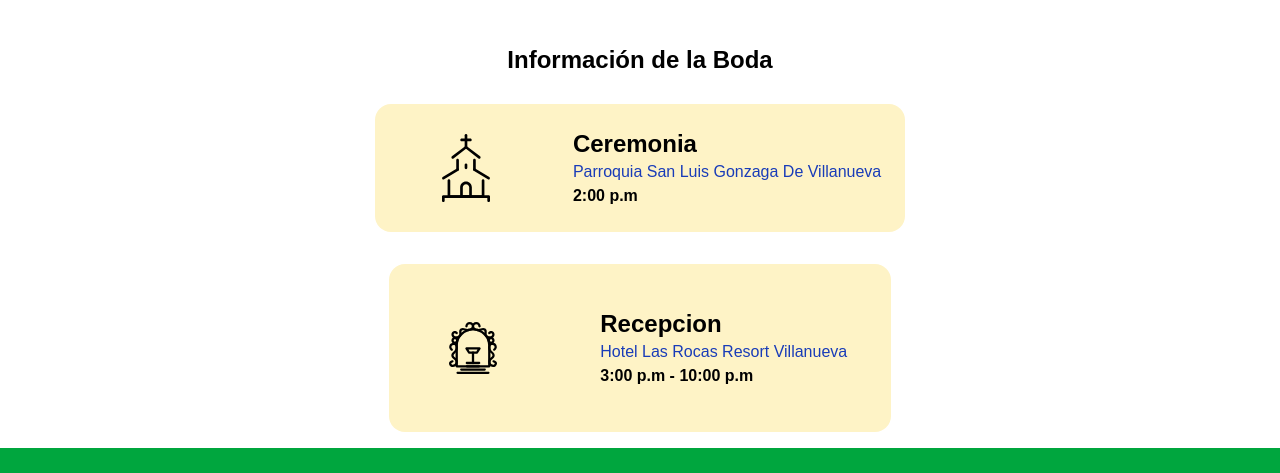
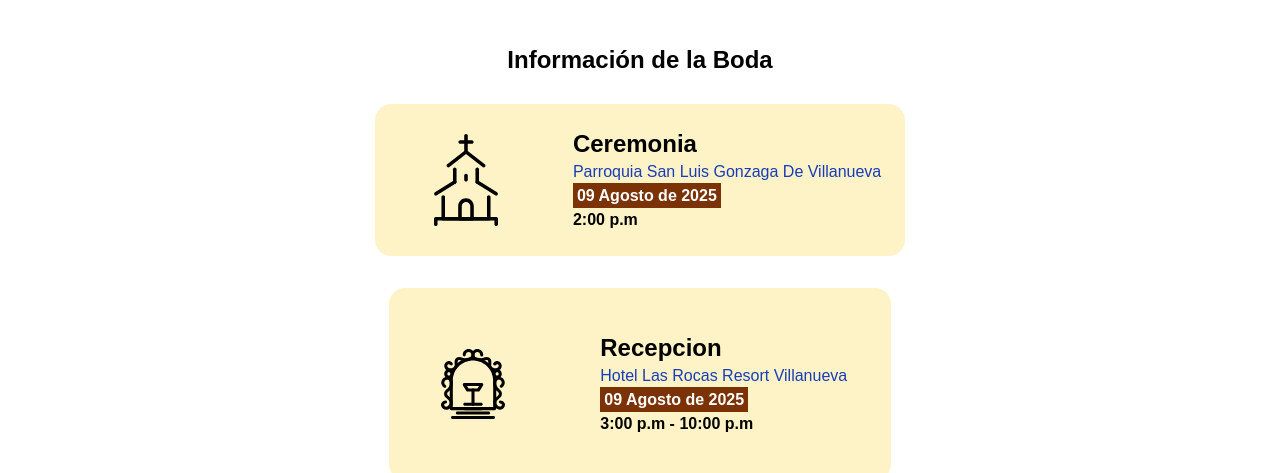
Before and after one commit to nilspineda/dianaquesada.github.io, an Astro site: page / in a window 1280 px wide. Shown: the part 1632-2105 px from the top of the page. Built offline with nearby package versions, Linux system fonts and the light colour scheme; Astro itself is replaced by a stand-in of ours.

Commit message:
Update Informacion.astro

```diff
--- a/src/components/Informacion.astro
+++ b/src/components/Informacion.astro
@@ -18,25 +18,28 @@ export const datos = {
 
 <div class="grid grid-cols-3 grid-rows-1 gap-2 p-2 m-4 bg-amber-100 rounded-2xl ">
     <div class="flex flex-col items-center justify-center">
-        <img src="Recurso 4.svg" alt="" class="text-white w-12">
+        <img src="Recurso 4.svg" alt="" class="text-white w-16">
 
 
     </div>
     <div class="col-span-2 m-4">
         <h3 class="font-bold text-left text-2xl">Ceremonia</h3>
-            <a href={datos.UrlCeremonia} class="text-blue-800">{datos.Ceremonia}</a><br>
-            <a href=""class="font-bold">{datos.HoraCeremonia}</a>
+        <a href={datos.UrlCeremonia} class="text-blue-800">{datos.Ceremonia}</a><br>
+        <span class="font-bold bg-amber-900 text-white p-1 ">{datos.Fecha}</span><br>
+        <span class="font-bold">{datos.HoraCeremonia}</span><br>
 
     </div>
 </div>
 <div class="grid grid-cols-3 grid-rows-1 gap-4 p-2 m-4 bg-amber-100 rounded-2xl ">
     <div class="flex flex-col items-center justify-center">
-        <img src="Recurso 1.svg" alt="" class="text-white w-12">
+        <img src="Recurso 1.svg" alt="" class="text-white w-16">
 
     </div>
     <div class="col-span-2 m-9">
         <h3 class="font-bold text-left text-2xl">Recepcion</h3>
-            <a href={datos.UrlComoLlegar} class="text-blue-800">{datos.LugarRecepcion}</a><br>
+        <a href={datos.UrlComoLlegar} class="text-blue-800">{datos.LugarRecepcion}</a><br>
+                <span class="font-bold bg-amber-900 text-white p-1 ">{datos.Fecha}</span><br>
+
             <a href=""class="font-bold">{datos.HoraRecepcion}</a>
 
     </div>
```
